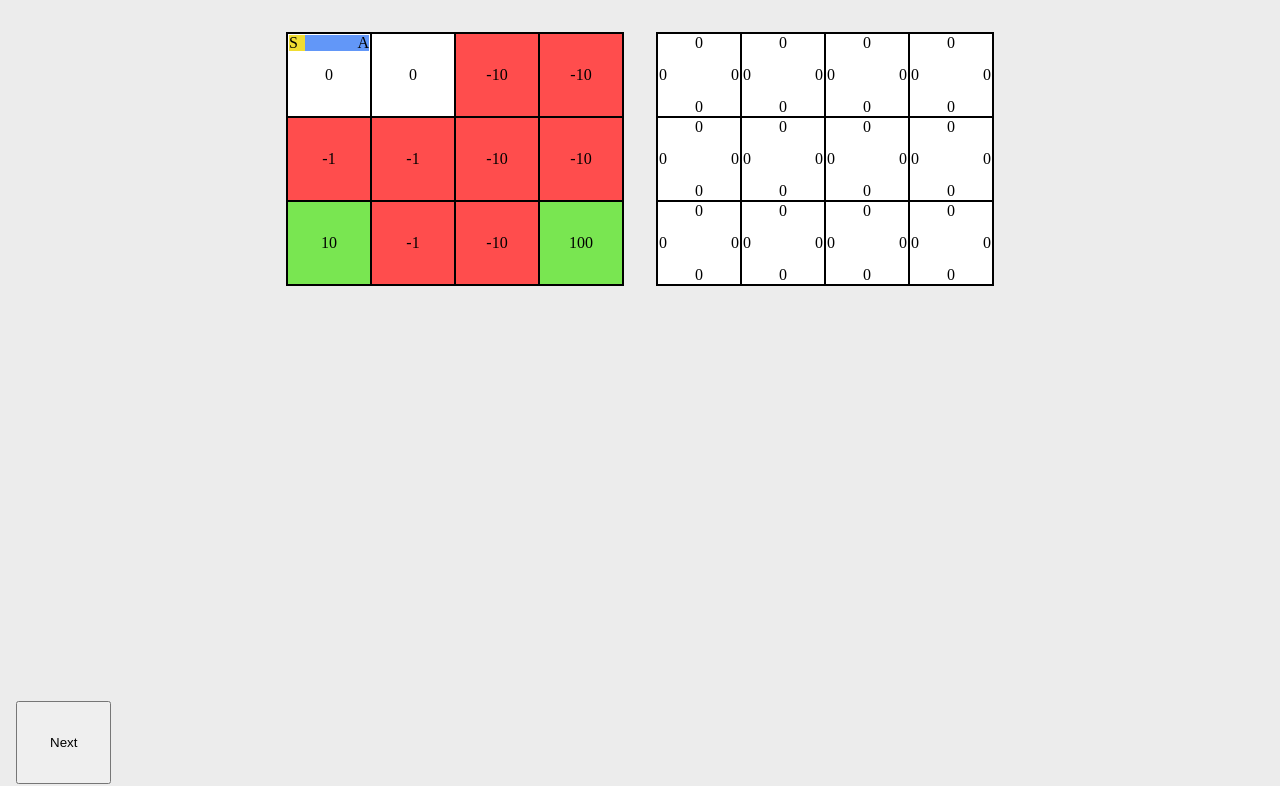
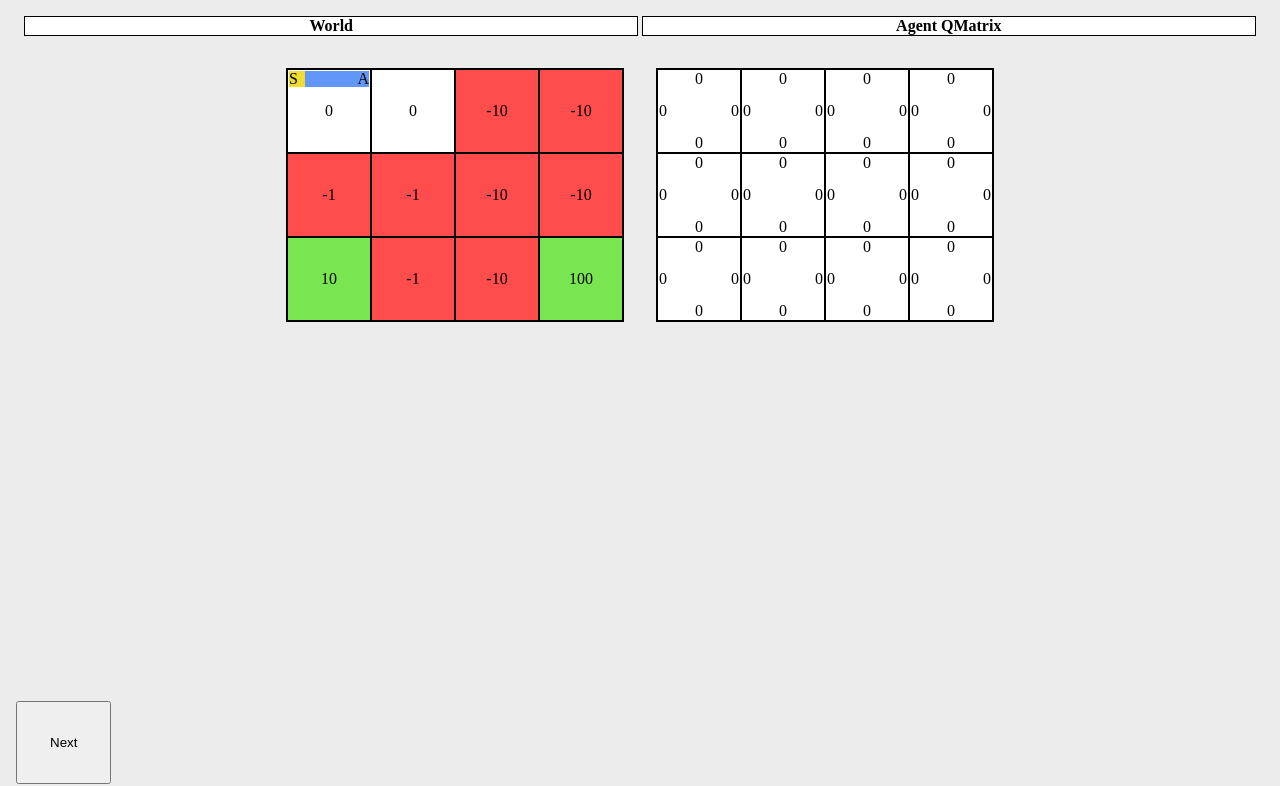
Before and after one commit to slooi/qLearning3, a plain HTML site: page index.html in a window 1280 px wide. Drawn offline with Linux system fonts and the light colour scheme.

Commit message:
add world and qmatrix headers

```diff
--- a/index.html
+++ b/index.html
@@ -8,6 +8,10 @@
 	</head>
 
 	<body>
+		<div style="margin:1rem; text-align: center;">
+			<div style="background-color:rgb(255, 255, 255);border:1px solid black;display:inline-block;font-weight: bold;width:49%;">World</div>
+			<div style="background-color:rgb(255, 255, 255);border:1px solid black;display:inline-block;font-weight: bold;width:49%;">Agent QMatrix</div>
+		</div>
 
 		<!-- MAIN CODE -->
 		<ul>
```
